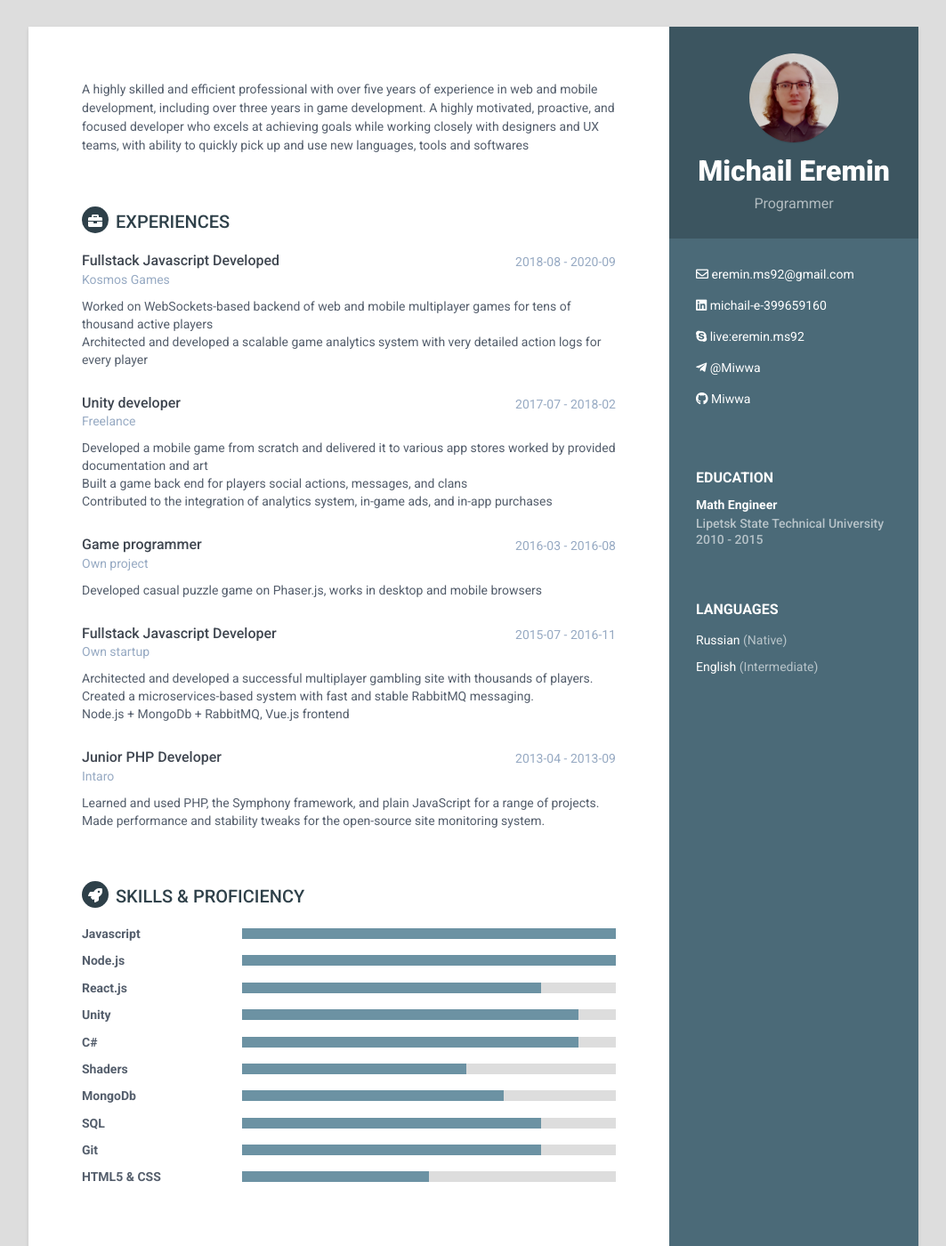
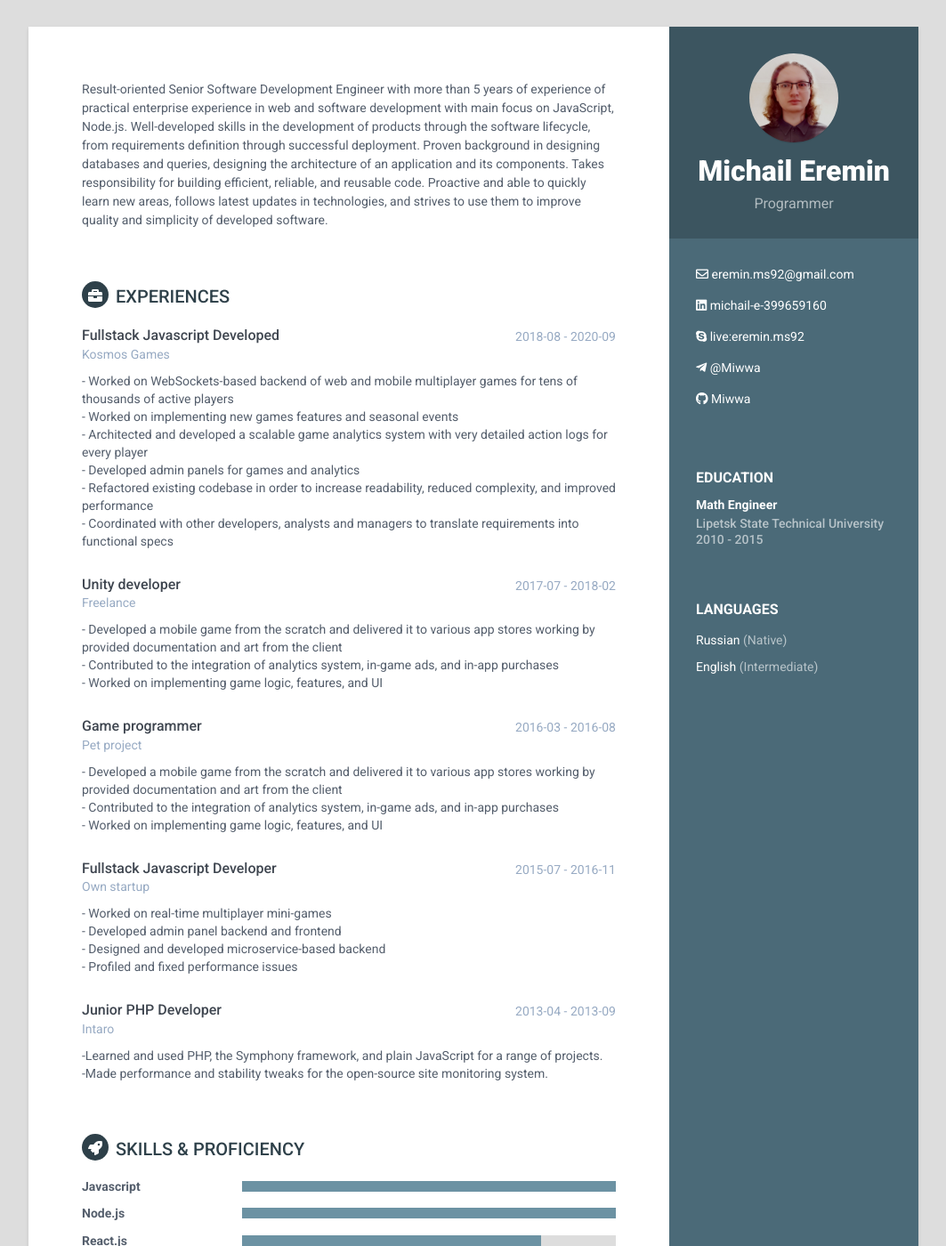
Before and after one commit to Miwwa/miwwa.github.io, a Jekyll site: the page built from index.html, in a window 1280 px wide and 1400 px high. Shown: the whole window at 89% size, without its empty margins (108-1171 px from the left). Built offline with Jekyll 4.4.1, drawn with Linux system fonts in a browser that asks for light colours; nearby versions of some CDN libraries.

Commit message:
update data

```diff
--- a/_data/data.yml
+++ b/_data/data.yml
@@ -45,8 +45,10 @@ sidebar:
 
 career-profile:
     # title: Career Profile
-    text: 'A highly skilled and efficient professional with over five years of experience in web and mobile development, including over three years in game development.
-A highly motivated, proactive, and focused developer who excels at achieving goals while working closely with designers and UX teams, with ability to quickly pick up and use new languages, tools and softwares'
+    text: 'Result-oriented Senior Software Development Engineer with more than 5 years of experience of practical enterprise experience in web and software development with main focus on JavaScript, Node.js.
+Well-developed skills in the development of products through the software lifecycle, from requirements definition through successful deployment.
+Proven background in designing databases and queries, designing the architecture of an application and its components. Takes responsibility for building efficient, reliable, and reusable code.
+Proactive and able to quickly learn new areas, follows latest updates in technologies, and strives to use them to improve quality and simplicity of developed software.'
 
 
 studies:
@@ -114,39 +116,46 @@ skills:
           level: 80%
         - skill:
           name: HTML5 & CSS
-          level: 50%
+          level: 60%
 
 experiences:
   - role: Fullstack Javascript Developed
     time: 2018-08 - 2020-09
     company: Kosmos Games
-    details: 'Worked on WebSockets-based backend of web and mobile multiplayer games for tens of thousand active players <br/>
-Architected and developed a scalable game analytics system with very detailed action logs for every player'
+    details: '- Worked on WebSockets-based backend of web and mobile multiplayer games for tens of thousands of active players<br/>
+- Worked on implementing new games features and seasonal events<br/>
+- Architected and developed a scalable game analytics system with very detailed action logs for every player<br/>
+- Developed admin panels for games and analytics<br/>
+- Refactored existing codebase in order to increase readability, reduced complexity, and improved performance<br/>
+- Coordinated with other developers, analysts and managers to translate requirements into functional specs'
 
   - role: Unity developer
     time: 2017-07 - 2018-02
     company: Freelance
-    details: 'Developed a mobile game from scratch and delivered it to various app stores worked by provided documentation and art <br/>
-Built a game back end for players social actions, messages, and clans <br/>
-Contributed to the integration of analytics system, in-game ads, and in-app purchases'
+    details: '- Developed a mobile game from the scratch and delivered it to various app stores working by provided documentation and art from the client<br/>
+- Contributed to the integration of analytics system, in-game ads, and in-app purchases<br/>
+- Worked on implementing game logic, features, and UI'
 
   - role: Game programmer
     time: 2016-03 - 2016-08
-    company: Own project
-    details: 'Developed casual puzzle game on Phaser.js, works in desktop and mobile browsers'
+    company: Pet project
+    details: '- Developed a mobile game from the scratch and delivered it to various app stores working by provided documentation and art from the client<br/>
+- Contributed to the integration of analytics system, in-game ads, and in-app purchases<br/>
+- Worked on implementing game logic, features, and UI'
 
   - role: Fullstack Javascript Developer
     time: 2015-07 - 2016-11
     company: Own startup
-    details: 'Architected and developed a successful multiplayer gambling site with thousands of players.<br/>
-Created a microservices-based system with fast and stable RabbitMQ messaging.<br/>
-Node.js + MongoDb + RabbitMQ, Vue.js frontend'
+    details: '- Worked on real-time multiplayer mini-games<br/>
+- Developed admin panel backend and frontend<br/>
+- Designed and developed microservice-based backend<br/>
+- Profiled and fixed performance issues'
 
   - role: Junior PHP Developer
     time: 2013-04 - 2013-09
     company: Intaro
-    details: 'Learned and used PHP, the Symphony framework, and plain JavaScript for a range of projects.</br>
-Made performance and stability tweaks for the open-source site monitoring system.'
+    details: '-Learned and used PHP, the Symphony framework, and plain JavaScript for a range of projects.</br>
+-Made performance and stability tweaks for the open-source site monitoring system.'
 
 # footer:
 #     text: 'Designed with <i class="fa fa-heart"></i> by <a href="http://themes.3rdwavemedia.com" target="_blank" rel="nofollow">Xiaoying Riley</a> for developers'
```
